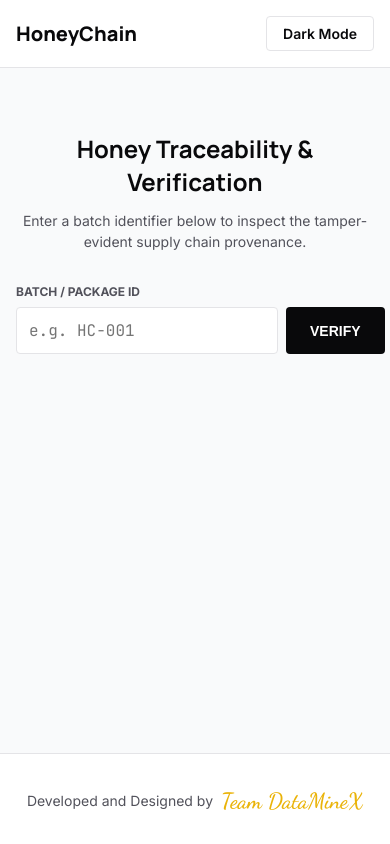
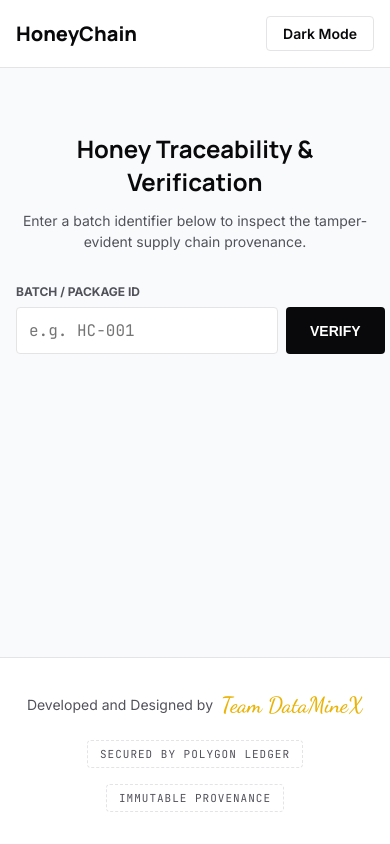
Before and after one commit to PrabhakarG001/web-of-honeychain, a React (Vite) app: page / in a window 390 px wide. Built offline with nearby package versions, Linux system fonts and the light colour scheme; no server answers.

Commit message:
Enhance footer with 3-column layout and project-specific tags

```diff
--- a/src/App.tsx
+++ b/src/App.tsx
@@ -100,10 +100,16 @@ export const App: React.FC = () => {
       </main>
 
       <footer className="app-footer">
-        <p>
+        <div className="footer-left">
+          <span className="footer-tag">Secured by Polygon Ledger</span>
+        </div>
+        <div className="footer-center">
           <span className="footer-text">Developed and Designed by</span>
           <span className="footer-signature">Team DataMineX</span>
-        </p>
+        </div>
+        <div className="footer-right">
+          <span className="footer-tag">Immutable Provenance</span>
+        </div>
       </footer>
     </div>
   );
--- a/src/index.css
+++ b/src/index.css
@@ -293,10 +293,43 @@ h1, h2, h3, h4, h5, h6 {
 /* App Footer */
 .app-footer {
   padding: 32px 24px;
-  text-align: center;
   background-color: var(--surface-color);
   border-top: 1px solid var(--border-color);
   margin-top: auto;
+  display: flex;
+  justify-content: space-between;
+  align-items: center;
+  flex-wrap: wrap;
+  gap: 16px;
+}
+
+.footer-left, .footer-right {
+  flex: 1;
+}
+
+.footer-left {
+  text-align: left;
+}
+
+.footer-right {
+  text-align: right;
+}
+
+.footer-center {
+  text-align: center;
+  flex: 2;
+}
+
+.footer-tag {
+  font-family: 'JetBrains Mono', monospace;
+  font-size: 11px;
+  text-transform: uppercase;
+  letter-spacing: 1px;
+  color: var(--text-secondary);
+  padding: 6px 12px;
+  border: 1px dashed var(--border-color);
+  border-radius: 4px;
+  display: inline-block;
 }
 
 .footer-text {
@@ -314,3 +347,18 @@ h1, h2, h3, h4, h5, h6 {
   display: inline-block;
   transform: translateY(2px);
 }
+
+@media (max-width: 768px) {
+  .app-footer {
+    flex-direction: column;
+    text-align: center;
+  }
+  .footer-left, .footer-right, .footer-center {
+    text-align: center;
+    flex: auto;
+  }
+  .footer-center {
+    order: -1;
+    margin-bottom: 8px;
+  }
+}
```
